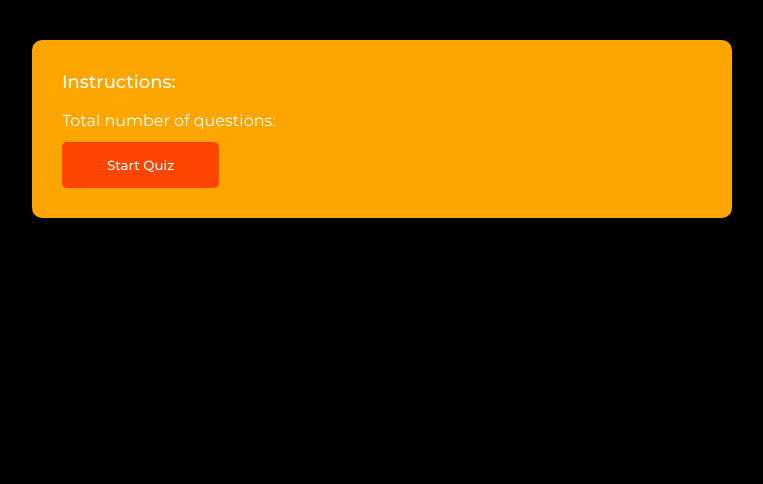
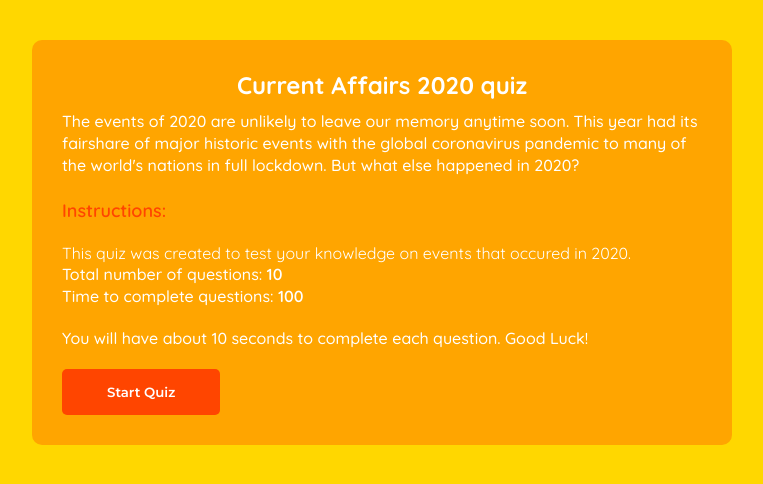
Before and after one commit to Genyus/Quiz-5, a plain HTML site: page index.html in a window 1280 px wide. Shown: the whole page, without its empty margins (258-1021 px from the left). Drawn offline with Linux system fonts and the light colour scheme.

Commit message:
This is the v without working timer

```diff
--- a/app.js
+++ b/app.js
@@ -4,7 +4,6 @@ const questionNumber = document.querySelector(".question-number");
 const questionText = document.querySelector(".question-text");
 const optionContainer = document.querySelector(".option-container");
 const answersIndicatorContainer = document.querySelector(".answers-indicator");
-const timer = document.querySelector(".countdown");
 const homeBox = document.querySelector(".home-box");
 const quizBox = document.querySelector(".quiz-box");
 const resultBox = document.querySelector(".result-box");
@@ -65,7 +64,6 @@ function getNewQuestion(){
 
     let animationDelay = 0.15;
 
-    c = 200;
 
 
     //create options in html
--- a/index.html
+++ b/index.html
@@ -3,18 +3,30 @@
 <head>
     <meta charset="UTF-8">
     <meta name="viewport" content="width=device-width, initial-scale=1.0">
+    <link rel="stylesheet" href="https://cdnjs.cloudflare.com/ajax/libs/font-awesome/4.7.0/css/font-awesome.min.css">
     <link rel="stylesheet" href="style.css">
     <title>Quiz App</title>
 </head>
 <body>
     <div class="home-box custom-box">
-        <h3>Instructions:</h3>
+        <h2>Current Affairs 2020 quiz</h2>
+        <p>The events of 2020 are unlikely to leave our memory anytime soon. This year had its fairshare of major historic events
+            with the global coronavirus pandemic to many of the world's nations in full lockdown. But what else happened in 2020?<br>
+            <br>
+            <h3>Instructions:</h3><br>
+            This quiz was created to test your knowledge on events that occured in 2020.
+        </p>
         <p>Total number of questions: <span class="total-question"></span></p>
+        <p>Time to complete questions: <span class="timer">100</span></p> <br>
+
+        <p>You will have about 10 seconds to complete each question.
+            Good Luck!
+        </p> <br>
         <button type="button" class="btn" onclick="startQuiz()">Start Quiz</button>
     </div>
 
     <div class="quiz-box custom-box hide">
-        <div class="countdown"> 60s
+        <div class="countdown"> 100
         </div>
         <div class="question-number">
         </div>
@@ -58,6 +70,12 @@
                 <td><span class="total-score"></span></td>
             </tr>
         </table>
+
+        <h3>Follow me on:
+            <a href="https://twitter.com/Desireecodes" class="class="icon-link">
+                <i class="fa fa-twitter"></i>
+                </a>
+        </h3>
         <button type="button" class="btn" onclick="tryAgainQuiz()">Try Again</button>
         <button type="button" class="btn" onclick="goToHome()">Go To Home</button>
     </div>
--- a/index.js
+++ b/index.js
@@ -37,12 +37,12 @@ const quiz = [
         answer: 0
     },
     {
-        q:"Which Iranian General was killed in a US drone strike in January ?",
-        options:["Commander-in-Chief of the IRGC Hossein Salami", "Quds Force top commander Qassem Soleimani", "Deputy Commander of the IRGC Ali Fadavi", "Commander of the Basij Resistance Force Gholamreza Soleimani" ],
+        q:"What event caused for more than 1.92 million Tweets, using the #WorldWarIII in early January 2020 ? ",
+        options:["Brexit negotiations", "US airstrike on Iranian commander Qassem Soleimani", "Death of US-citizen George Floyd", "Kanye West's presidential announcement" ],
         answer: 1
     },
     {
-        q:"In what month did Prince Harry and Meghan Markle annonce they were stepping down as senior royals and what social-media platform did they use?",
+        q:"In what month did Prince Harry and Meghan Markle announce they were stepping down as senior royals and what social-media platform did they use?",
         options:["February via Twitter", "January via Instagram", "April via Snapchat", "March via TikTok" ],
         answer: 1
     },
--- a/style.css
+++ b/style.css
@@ -1,11 +1,12 @@
 @import url('https://fonts.googleapis.com/css2?family=Montserrat:wght@400;500;600&display=swap');
+@import url('https://fonts.googleapis.com/css2?family=Quicksand:wght@400;500;600;700&display=swap');
 
 body{
     margin: 0;
     font-size: 16px;
-    background-color: black;
+    background-color: #ffd700;
     color: #ffffff;
-    font-family: 'Montserrat', sans-serif;
+    font-family: 'Quicksand', sans-serif;
 }
 
 *{
@@ -45,23 +46,30 @@ body{
     display: none;
 }
 
+.home-box h2{
+    text-align: center;
+    margin-bottom: 10px;
+}
+
 .home-box h3{
     font-size: 18px;
-    font-weight: 500;
-    margin-bottom: 15px;
+    font-weight: 600;
+    margin-bottom: 0px;
     line-height: 25px;
+    color: orangered;
 }
 
 .home-box p{
     font-size: 16px;
-    margin-bottom: 10px;
+    margin-bottom: 0px;
     line-height: 22px;
-    font-weight: 400;
+    font-weight: 500;
 
 }
 
+
 .home-box p span{
-    font-weight: 500;
+    font-weight: 600;
 }
 
 .btn{
@@ -70,7 +78,7 @@ body{
     border: none;
     color: #ffffff;
     border-radius: 5px;
-    font-weight: 500;
+    font-weight: 700;
     font-family: 'Montserrat', sans-serif;
     cursor: pointer;
     display: inline-block;
@@ -212,6 +220,23 @@ body{
     border-collapse: collapse;
     margin: 30px 0;
 }
+
+.result-box h3 {
+    font-size: 20px;
+    margin-bottom: 20px;
+}
+.result-box a{
+    width: 20rem;
+    height: 20rem;
+    color: #38a1f3;
+}
+.fa-twitter:hover{
+    transform: scale(1.5);
+}
+.icon-link {
+    width: 20rem;
+    margin-bottom: 20px;
+}
 .result-box table td{
     border: 1px solid #cccccc;
     padding: 8px 15px;
```
